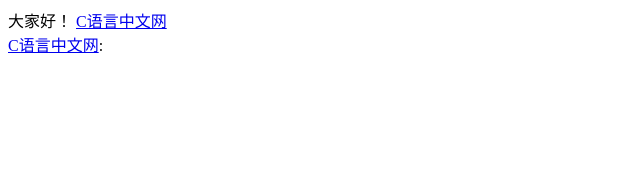
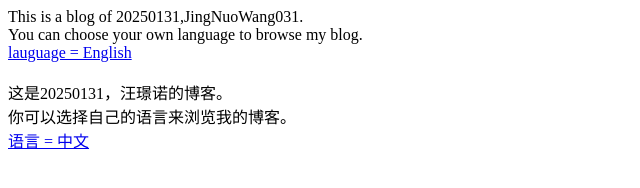
Before and after one commit to mikemch-bot/20250131.github.io, a plain HTML site: page index.html in a window 1280 px wide. Shown: the whole page, without its empty margins (0-640 px from the left). Drawn offline with Linux system fonts and the light colour scheme.

Commit message:
Update index.html

```diff
--- a/index.html
+++ b/index.html
@@ -1,4 +1,5 @@
 <!DOCTYPE html>
+<html lang="en">
 <html>
   <head>
     <meta charset="utf-8">
@@ -6,9 +7,13 @@
   </head>
 
   <body>
-    大家好！
-    <a href="http://c.biancheng.net" target="_blank">C语言中文网</a><br>
-    <a href="http://c.biancheng.net" target="_blank">C语言中文网</a>:
+    This is a blog of 20250131,JingNuoWang031.<br>
+    You can choose your own language to browse my blog.<br>
+    <a href="http://20250131.github.io/en" target="_self">lauguage = English</a><br><br>
+    这是20250131，汪璟诺的博客。<br>
+    你可以选择自己的语言来浏览我的博客。<br>
+    <a href="http://20250131.github.io/zh" target="_self">语言 = 中文</a><br><br>
+
   </body>
 
 </html>
```
